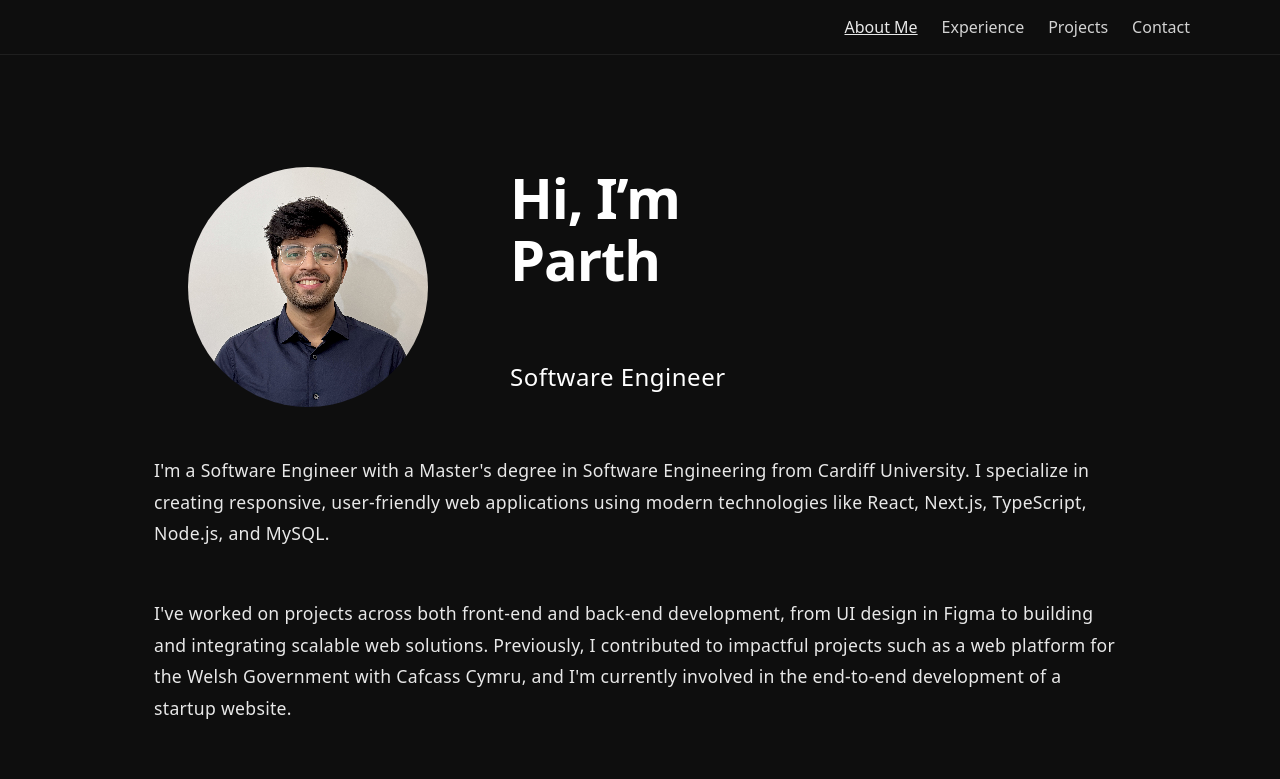
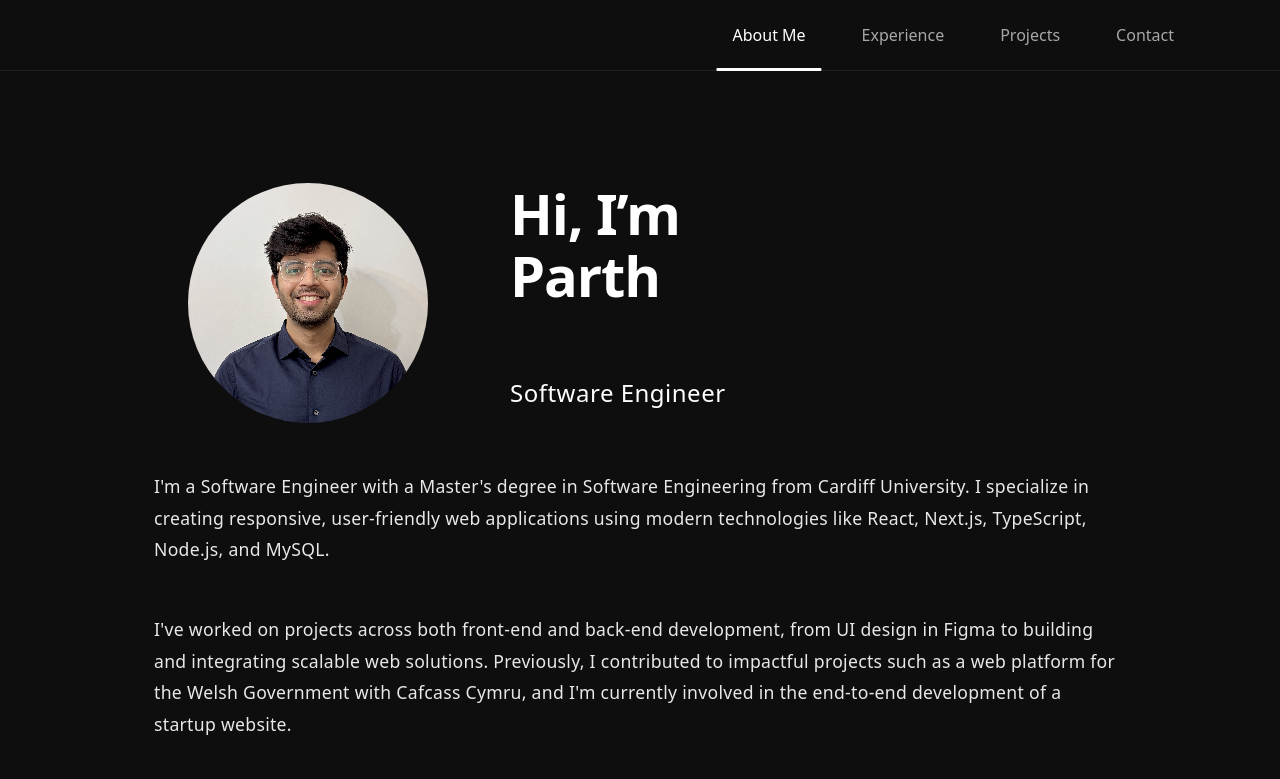
Before and after one commit to ParthMistry57/Portfolio, a React (Vite) app in the folder frontend/: page / in a window 1280 px wide. Shown: the top 779 px of the page. Built offline with nearby package versions, Linux system fonts and the light colour scheme.

Commit message:
Implement navbar with white underline for active page and hover square effects

```diff
--- a/frontend/src/styles/global.css
+++ b/frontend/src/styles/global.css
@@ -44,10 +44,36 @@ body {
 .nav a {
   color: var(--text);
   text-decoration: none;
-  opacity: 0.9;
+  opacity: 0.7;
+  padding: 8px 16px;
+  border-radius: 8px;
+  transition: all 0.3s ease;
+  position: relative;
 }
 
-.nav a.active { opacity: 1; text-decoration: underline; }
+.nav a:hover {
+  opacity: 1;
+  background: rgba(255, 255, 255, 0.1);
+  color: white;
+}
+
+.nav a.active {
+  opacity: 1;
+  color: white;
+  text-decoration: none;
+}
+
+.nav a.active::after {
+  content: '';
+  position: absolute;
+  bottom: -17px;
+  left: 50%;
+  transform: translateX(-50%);
+  width: 100%;
+  height: 3px;
+  background: white;
+  border-radius: 1px;
+}
 
 .content {
   max-width: var(--maxw);
```
